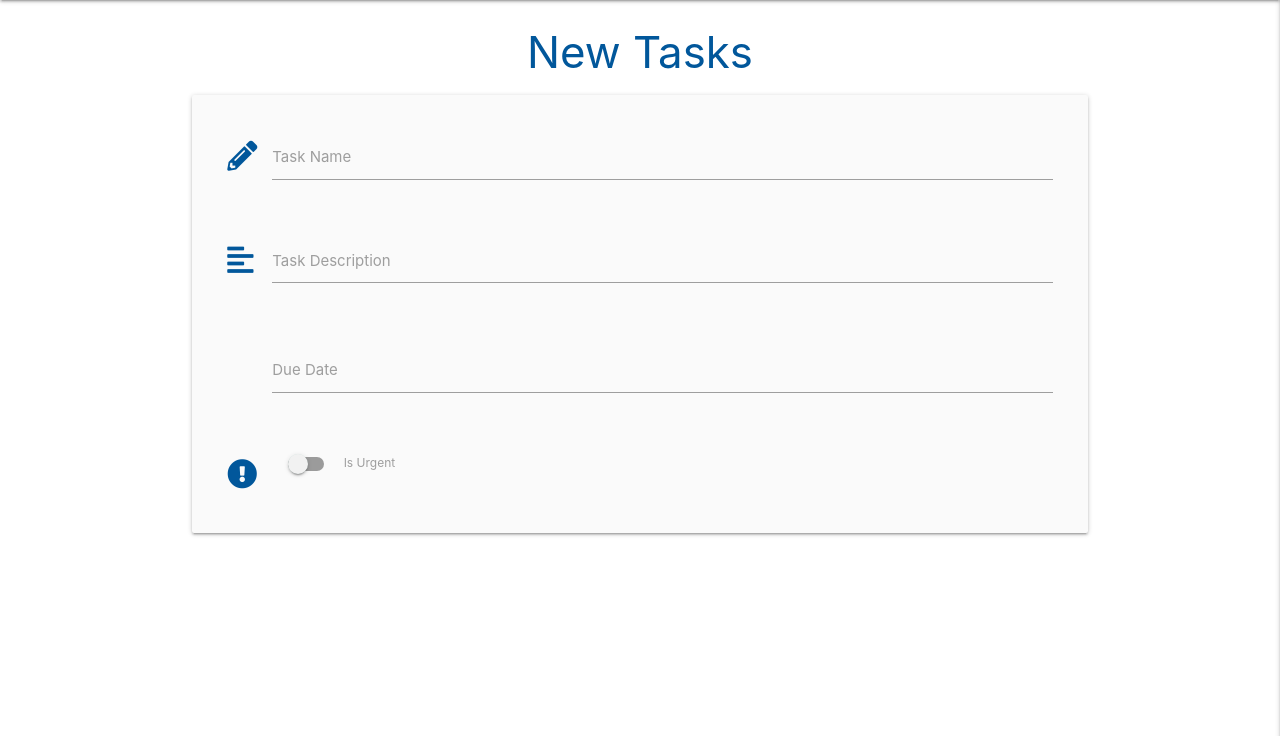
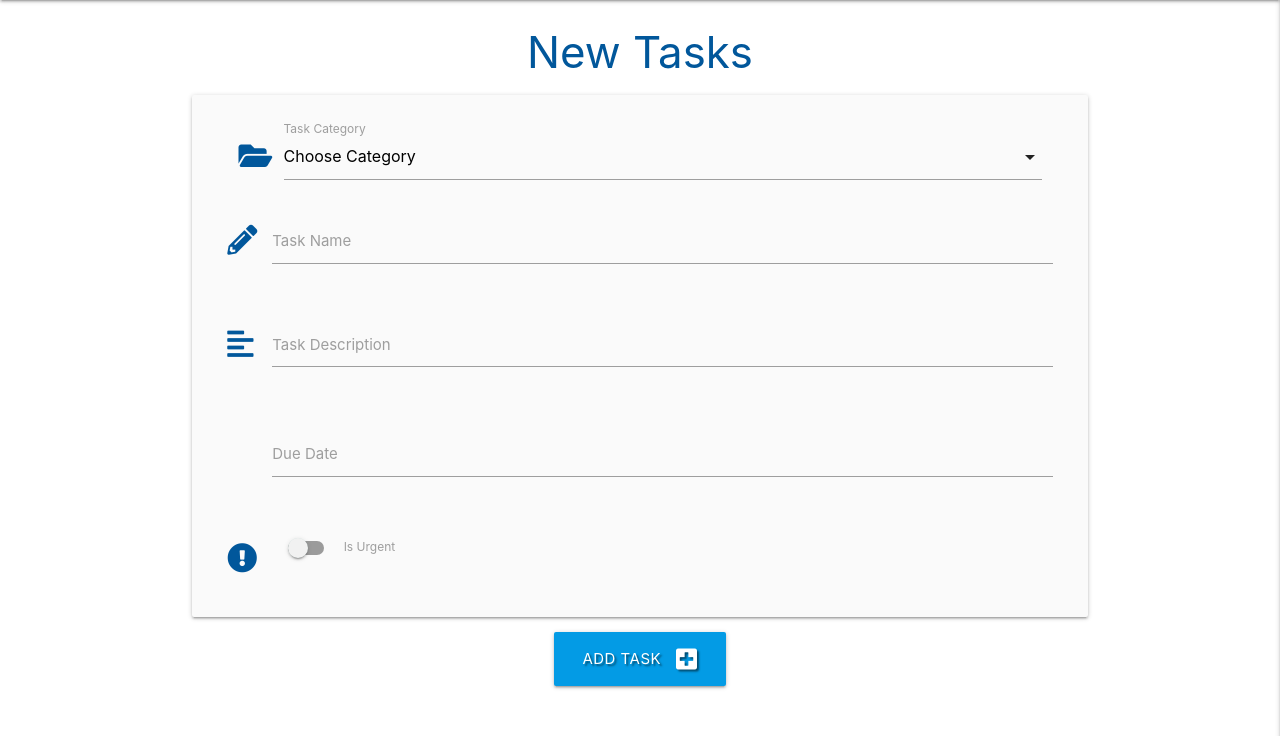
Before and after one commit to cmd-source/PythonMiniProject, a Flask app: page /add_tasks in a window 1280 px wide. Shown: the part 64-800 px from the top of the page. Run offline with Flask 2, Linux system fonts and the light colour scheme; data that the repository does not hold is empty; some libraries are stand-ins or nearby versions.

Commit message:
adding tasks and buttons to the task manager

```diff
--- a/app.py
+++ b/app.py
@@ -87,6 +87,7 @@ def profile(username):
 
     return redirect(url_for("login"))
 
+
 @app.route("/logout")
 def logout():
     flash("You have been logged out")
@@ -94,10 +95,22 @@ def logout():
     return redirect(url_for("login"))
 
 
-@app.route("/add_tasks")
+@app.route("/add_tasks", methods =["GET", "POST"])
 def add_tasks():
-
-    return render_template("add_tasks.html")
+    if request.method == "POST":
+        is_urgent = "on" if request.form.get("category_name") else "off"
+        task = {
+            "category_name": request.form.get("category_name"),
+            "task_name": request.form.get("task_description"),
+            "task_description": request.form.get("task_description"),
+            "is_urgent": request.form.get("due_date"),
+            "created_by": session["user"]
+        }
+        mongo.db.tasks.insert_one(task)
+        flash("Task Successfull added")
+        return redirect(url_for("get_tasks"))
+    categories = mongo.db.categories.find().sort("category_name", 1)
+    return render_template("add_tasks.html", categories=categories )
 
 
 if __name__ == "__main__":
--- a/static/css/style.css
+++ b/static/css/style.css
@@ -1,3 +1,12 @@
 .text-shadow{
     text-shadow: 2px 2px 2px rgba(0,0,0,0.5);
 }
+
+.btn-small {
+    margin: 5px;
+}
+
+.collapsible-header .col strong {
+    margin: 5px;
+    line-height: 42 px;
+}
--- a/static/js/script.js
+++ b/static/js/script.js
@@ -1,6 +1,7 @@
 $(document).ready(function(){
     $('.sidenav').sidenav({edge:"right"});
     $('.collapsible').collapsible();
+    $('select').formSelect();
     $('.datepicker').datepicker({
       format: "dd mm, yyyy",
       yearRange: 3,
--- a/templates/add_tasks.html
+++ b/templates/add_tasks.html
@@ -4,7 +4,18 @@
 <h3 class="light-blue-text text-darken-4 center-align">New Tasks</h3>
 
 <div class="row card-panel grey lighten-5">
-    <form class="col s12" method="POST" action="">
+    <form class="col s12" method="POST" action="{{ url_for('add_tasks') }}">
+        <div class="input-field col s12">
+            <i class="fas fa-folder-open prefix light-blue-text text-darken-4"></i>
+            <select id="category_name" name="category_name" class="validate" required>
+              <option value="" disabled selected>Choose Category</option>
+              {% for category in categories %}
+                <option value="{{ category.category_name }}">{{ category.category_name }}</option>
+              {% endfor %}
+            </select>
+            <label for="category_name">Task Category</label>
+          </div>
+        <!-- task name -->
         <div class="row">
             <div class="input-field col s12">
                 <i class="fas fa-pencil-alt prefix light-blue-text text-darken-4"></i>
@@ -12,6 +23,7 @@
                 <label for="task_name">Task Name</label>
             </div>
         </div>
+        <!-- task description -->
         <div class="row">
             <div class="input-field col s12">
                 <i class="fas fa-align-left prefix light-blue-text text-darken-4"></i>
@@ -20,6 +32,7 @@
                 <label for="task_description">Task Description</label>
             </div>
         </div>
+        <!-- due date picker -->
         <div class="row">
             <div class="input-field col s12">
                 <i class="fas fa-calender-alt prefix light-blue-text text-darken-4"></i>
@@ -27,6 +40,7 @@
                 <label for="due_date">Due Date</label>
             </div>
         </div>
+        <!-- is urgent -->
         <div class="row">
             <div class="input-field col s12">
                 <div class="switch">
@@ -40,6 +54,14 @@
             </div>
         </div>
 </div>
+<!-- submit -->
+<div class="row">
+    <div class="col s12 center-align">
+        <button type="submit" class="btn-large light-blue darken-1 text-shadow">
+            Add Task <i class="fas fa-plus-square right"></i>
+        </button>
+    </div>
+</div>
 </form>
 </div>
 
```
Also changed, not shown: templates/tasks.html (+13 -7 lines).
